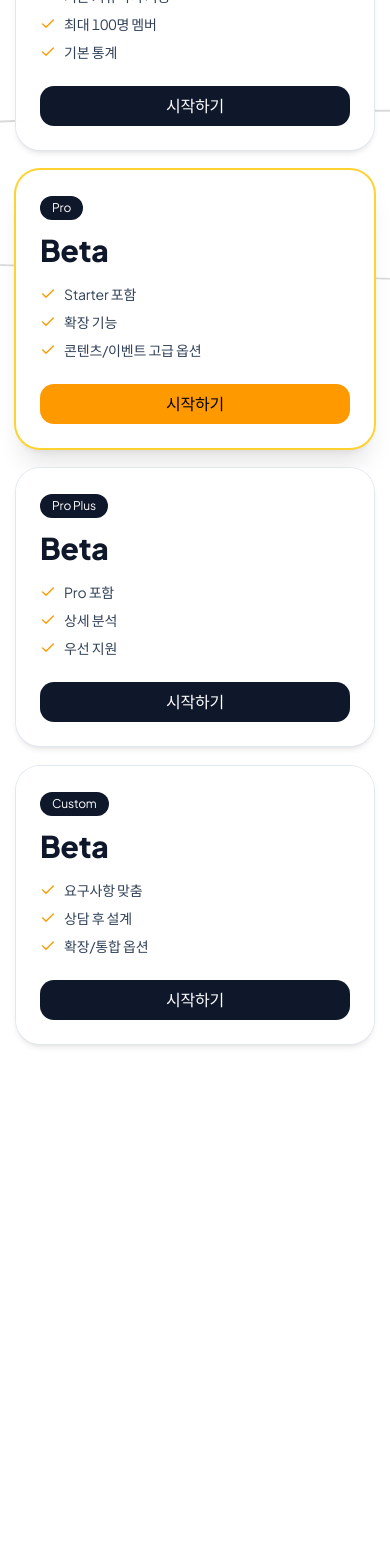
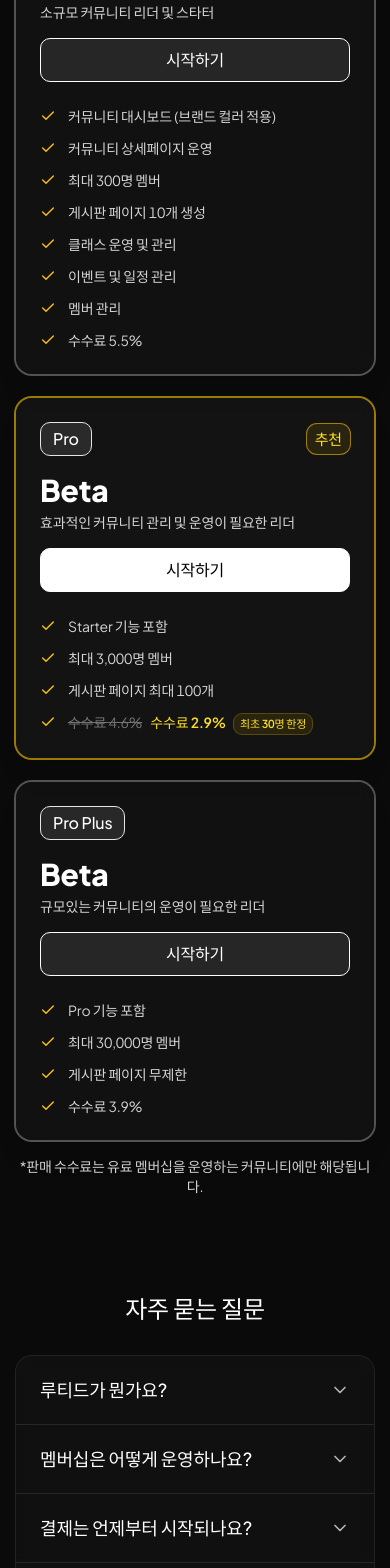
Before and after one commit to rooted-social/rooted, a Next.js app: page /pricing in a window 390 px wide. Shown: the part 432-2000 px from the top of the page. Before the commit the page ends 1540 px from the top, so only its background shows below. Built offline with nearby package versions, Linux system fonts and the light colour scheme; no server answers.

Commit message:
feat(pricing): redesign dark pricing page, add FAQ accordion, header behavior tweaks; update fees with discount display and tagline; move CTA under tagline; desktop/mobile header fixes; FAQ accordion interactions

```diff
--- a/src/app/pricing/page.tsx
+++ b/src/app/pricing/page.tsx
@@ -1,48 +1,98 @@
-import AnimatedBackground from "@/components/AnimatedBackground"
+"use client"
+import FAQAccordion from "@/components/pricing/FAQAccordion"
+import { Dialog, DialogContent, DialogHeader, DialogTitle } from "@/components/ui/dialog"
+import { useState } from "react"
 
 export default function PricingPage() {
-  const tiers: { name: string; price: string; featured?: boolean; bullets: string[] }[] = [
-    { name: 'Starter', price: 'Beta', bullets: ['기본 커뮤니티 기능', '최대 100명 멤버', '기본 통계'] },
-    { name: 'Pro', price: 'Beta', featured: true, bullets: ['Starter 포함', '확장 기능', '콘텐츠/이벤트 고급 옵션'] },
-    { name: 'Pro Plus', price: 'Beta', bullets: ['Pro 포함', '상세 분석', '우선 지원'] },
-    { name: 'Custom', price: 'Beta', bullets: ['요구사항 맞춤', '상담 후 설계', '확장/통합 옵션'] },
+  const [open, setOpen] = useState(false)
+  const tiers: { name: string; price: string; featured?: boolean; bullets: string[]; feeOriginal: string; feeDiscount: string; tagline: string }[] = [
+    { name: 'Starter', price: 'Beta', bullets: ['커뮤니티 대시보드 (브랜드 컬러 적용)', '커뮤니티 상세페이지 운영', '최대 300명 멤버', '게시판 페이지 10개 생성', '클래스 운영 및 관리', '이벤트 및 일정 관리', '멤버 관리'], feeOriginal: '', feeDiscount: '5.5%', tagline: '소규모 커뮤니티 리더 및 스타터' },
+    { name: 'Pro', price: 'Beta', featured: true, bullets: ['Starter 기능 포함', '최대 3,000명 멤버', '게시판 페이지 최대 100개'], feeOriginal: '4.6%', feeDiscount: '2.9%', tagline: '효과적인 커뮤니티 관리 및 운영이 필요한 리더' },
+    { name: 'Pro Plus', price: 'Beta', bullets: ['Pro 기능 포함', '최대 30,000명 멤버', '게시판 페이지 무제한'], feeOriginal: '', feeDiscount: '3.9%', tagline: '규모있는 커뮤니티의 운영이 필요한 리더' },
   ]
   return (
-    <div className="min-h-screen relative bg-white">
-      <AnimatedBackground zIndexClass="-z-0" />
+    <div className="min-h-screen bg-neutral-950">
+      <div className="mx-auto max-w-6xl px-4 py-20">
+        <h1 className="text-4xl font-extrabold tracking-tight text-center text-white">가격 안내</h1>
+        <p className="mt-3 text-yellow-400 text-center">현재는 베타 서비스를 진행 중입니다.</p>
 
-      <div className="relative z-10 mx-auto max-w-6xl px-4 py-16">
-        <h1 className="text-4xl font-extrabold tracking-tight text-slate-900 text-center fade-in-down" style={{ animationDelay: '40ms' }}>서비스 요금</h1>
-        <p className="mt-3 text-slate-600 text-center fade-in-down" style={{ animationDelay: '110ms' }}>현재는 베타 서비스를 진행 중입니다.</p>
-
-        {/* 월/연간 토글 (UI만) */}
+        {/* 월/연간 토글 (데모 UI) */}
         <div className="mt-8 flex justify-center">
-          <div className="inline-flex items-center rounded-full bg-white shadow-sm ring-1 ring-slate-200 overflow-hidden">
-            <button className="px-6 py-2 text-sm font-medium bg-amber-100 text-slate-900">월간</button>
-            <button className="px-6 py-2 text-sm text-slate-600 hover:text-slate-900">연간(20% 할인)</button>
+          <div className="inline-flex items-center rounded-lg bg-neutral-900/70 ring-1 ring-white/10 overflow-hidden">
+            <button className="px-6 py-2 text-sm font-medium bg-white text-black">월간</button>
+            <button className="px-6 py-2 text-sm text-white/70 hover:text-white">연간(20% 할인)</button>
           </div>
         </div>
 
         {/* 카드들 */}
-        <div className="mt-8 grid grid-cols-1 md:grid-cols-2 lg:grid-cols-4 gap-5">
-          {tiers.map((t, i) => (
-            <div key={t.name} className={`rounded-3xl p-6 backdrop-blur-sm ${t.featured ? 'bg-white shadow-xl ring-2 ring-amber-300' : 'bg-white/90 shadow-md ring-1 ring-slate-200'} transition-all hover:-translate-y-0.5 fade-in-down`} style={{ animationDelay: `${i * 90 + 60}ms` }}>
-              <div className="text-xs inline-flex px-3 py-1 rounded-full bg-slate-900 text-white mb-3">{t.name}</div>
-              <div className="text-3xl font-extrabold text-slate-900">{t.price}</div>
-              <ul className="mt-4 space-y-2 text-sm text-slate-700">
+        <div className="mt-12 grid grid-cols-1 gap-6 md:grid-cols-2 lg:grid-cols-3">
+          {tiers.map((t) => (
+            <div
+              key={t.name}
+              className={`${t.featured ? 'bg-neutral-900/70 ring-2 ring-yellow-400/60' : 'bg-neutral-900/60 ring-2 ring-white/30'} rounded-2xl p-6 shadow-xl backdrop-blur transition-transform hover:-translate-y-1`}
+            >
+              <div className="flex items-center justify-between">
+                <span className="inline-flex items-center border-1 rounded-lg bg-white/10 px-3 py-1 text-md font-medium text-white">{t.name}</span>
+                {t.featured && (
+                  <span className="rounded-lg bg-yellow-400/10 px-2 py-1 text-[15px] font-semibold text-yellow-300 ring-1 ring-yellow-400/60">추천</span>
+                )}
+              </div>
+
+              <div className="mt-4 text-3xl font-extrabold text-white">{t.price}</div>
+              <p className="mt-1 text-sm text-neutral-300">{t.tagline}</p>
+
+              <div className="mt-4">
+                <button onClick={() => setOpen(true)} className={`${t.featured ? 'bg-white border-1 border-white text-black hover:bg-neutral-200' : 'bg-neutral-800 border-1 border-white text-white hover:bg-neutral-700'} w-full h-11 rounded-lg transition-colors cursor-pointer active:scale-[0.99]`}>시작하기</button>
+              </div>
+
+              <ul className="mt-6 space-y-3 text-sm text-neutral-300">
                 {t.bullets.map((b) => (
-                  <li key={b} className="flex items-center gap-2">
-                    <svg xmlns="http://www.w3.org/2000/svg" className="w-4 h-4 text-amber-500" viewBox="0 0 24 24" fill="none" stroke="currentColor" strokeWidth="2" strokeLinecap="round" strokeLinejoin="round"><polyline points="20 6 9 17 4 12" /></svg>
-                    {b}
+                  <li key={b} className="flex items-start gap-3">
+                    <svg xmlns="http://www.w3.org/2000/svg" viewBox="0 0 24 24" fill="none" stroke="currentColor" strokeWidth="2" strokeLinecap="round" strokeLinejoin="round" className="mt-0.5 h-4 w-4 text-yellow-400"><polyline points="20 6 9 17 4 12" /></svg>
+                    <span>{b}</span>
                   </li>
                 ))}
+                {t.feeOriginal && t.feeOriginal !== t.feeDiscount ? (
+                  <li className="flex items-start gap-3">
+                    <svg xmlns="http://www.w3.org/2000/svg" viewBox="0 0 24 24" fill="none" stroke="currentColor" strokeWidth="2" strokeLinecap="round" strokeLinejoin="round" className="mt-0.5 h-4 w-4 text-yellow-400"><polyline points="20 6 9 17 4 12" /></svg>
+                    <div className="flex items-baseline gap-2 flex-wrap">
+                      <span className="text-neutral-500 line-through">수수료 {t.feeOriginal}</span>
+                      <span className="text-yellow-300 font-semibold">수수료 {t.feeDiscount}</span>
+                      <span className="rounded-md bg-yellow-400/10 px-1.5 py-0.5 text-[11px] font-semibold text-yellow-300 ring-1 ring-yellow-400/30">최초 30명 한정</span>
+                    </div>
+                  </li>
+                ) : (
+                  <li className="flex items-start gap-3">
+                    <svg xmlns="http://www.w3.org/2000/svg" viewBox="0 0 24 24" fill="none" stroke="currentColor" strokeWidth="2" strokeLinecap="round" strokeLinejoin="round" className="mt-0.5 h-4 w-4 text-yellow-400"><polyline points="20 6 9 17 4 12" /></svg>
+                    <span>수수료 {t.feeDiscount}</span>
+                  </li>
+                )}
               </ul>
-              <div className="mt-6">
-                <button className={`w-full h-10 rounded-xl ${t.featured ? 'bg-amber-500 text-black hover:bg-amber-600' : 'bg-slate-900 text-white hover:bg-slate-800'} transition-colors`}>시작하기</button>
-              </div>
+
+
             </div>
           ))}
         </div>
+        <p className="mt-4 text-sm text-neutral-300 text-center">*판매 수수료는 유료 멤버십을 운영하는 커뮤니티에만 해당됩니다.</p>
+
+        <FAQAccordion
+          className="mt-24"
+          items={[
+            { question: '루티드가 뭔가요?', answer: '루티드는 커뮤니티 플랫폼으로써, 커뮤니티(루트)를 운영하고 관리하는 데 필요한 멤버십, 콘텐츠, 일정 관리, 멤버 관리 기능을 제공합니다.' },
+            { question: '멤버십은 어떻게 운영하나요?', answer: '커뮤니티 생성 후, 멤버십 생성 후 멤버에게 커뮤니티 접근 권한을 승인할 수 있습니다. 또한, 멤버십 가격은 자유롭게 설정할 수 있습니다.' },
+            { question: '결제는 언제부터 시작되나요?', answer: '현재는 베타 기간으로 과금되지 않습니다. 정식 출시 시점과 가격 정책은 사전 고지 후 적용됩니다.' },
+            { question: '수수료는 어떻게 정산되나요?', answer: '각 커뮤니티 리더가 구독 중인 플랜에 명시된 서비스 수수료가 차감되며, 커뮤니티 리더에게 정해진 요율에 따라 정해진 일자에 정산이 진행됩니다. (부가가치세 10%및 결제대행 PG사 수수료 3.4% 별도)' },
+            { question: '플랜은 자유롭게 변경할 수 있나요?', answer: '플랜 변경은 즉시 적용되며, 상향/하향 모두 가능하도록 설계됩니다. 팀 규모와 사용량에 맞춰 쉽게 조정하세요.' },
+          ]}
+        />
+        <Dialog open={open} onOpenChange={setOpen}>
+          <DialogContent className="bg-neutral-950 text-white border-2 border-white/10">
+            <DialogHeader>
+              <DialogTitle className="text-lg text-center">알림</DialogTitle>
+            </DialogHeader>
+            <p className="text-md text-neutral-300 text-center">현재는 베타 서비스 진행 중입니다.</p>
+          </DialogContent>
+        </Dialog>
       </div>
     </div>
   )
--- a/src/components/SidebarPadding.tsx
+++ b/src/components/SidebarPadding.tsx
@@ -20,7 +20,8 @@ export function SidebarPadding({ children }: SidebarPaddingProps) {
      pathname?.includes('/calendar') || pathname?.includes('/members') || pathname?.includes('/settings') || pathname?.includes('/stats'))
 
   // 헤더가 보이면 상단 패딩 적용, 아니면 0
-  const paddingClass = (isAuthRoute || hideGlobalHeader || isHome) ? 'pt-0' : 'pt-16'
+  // 모바일에서는 헤더 높이가 48px(12) 이므로, 중간에 흰 여백이 보이지 않게 동일 패딩 사용
+  const paddingClass = (isAuthRoute || hideGlobalHeader || isHome) ? 'pt-0' : 'pt-12 md:pt-20'
 
   return <div className={paddingClass}>{children}</div>
 }
--- /dev/null
+++ b/src/components/pricing/FAQAccordion.tsx
@@ -0,0 +1,56 @@
+'use client'
+
+import React from "react"
+
+type FAQItem = { question: string; answer: string }
+
+interface FAQAccordionProps {
+  items: FAQItem[]
+  className?: string
+}
+
+export default function FAQAccordion({ items, className }: FAQAccordionProps) {
+  const [openIndex, setOpenIndex] = React.useState<number | null>(null)
+
+  return (
+    <section className={className}>
+      <div className="mx-auto max-w-3xl">
+        <h2 className="text-center text-2xl font-bold text-white">자주 묻는 질문</h2>
+        <div className="mt-8 divide-y divide-white/10 rounded-2xl ring-1 ring-white/10 bg-neutral-900/50 backdrop-blur">
+          {items.map((item, idx) => {
+            const isOpen = openIndex === idx
+            return (
+              <div key={item.question}>
+                 <button
+                  className="flex w-full items-center justify-between px-6 py-5 text-left text-white hover:bg-white/5 cursor-pointer transition-colors"
+                  onClick={() => setOpenIndex(isOpen ? null : idx)}
+                  aria-expanded={isOpen}
+                >
+                  <span className="text-lg font-medium">{item.question}</span>
+                  <svg
+                    xmlns="http://www.w3.org/2000/svg"
+                    viewBox="0 0 24 24"
+                    fill="none"
+                    stroke="currentColor"
+                    strokeWidth="2"
+                    strokeLinecap="round"
+                    strokeLinejoin="round"
+                    className={`h-5 w-5 text-white/70 transition-transform ${isOpen ? 'rotate-180' : ''}`}
+                    aria-hidden="true"
+                  >
+                    <polyline points="6 9 12 15 18 9" />
+                  </svg>
+                </button>
+                 {isOpen && (
+                  <div className="px-6 pt-3 pb-3 text-sm text-neutral-300">
+                    {item.answer}
+                  </div>
+                )}
+              </div>
+            )
+          })}
+        </div>
+      </div>
+    </section>
+  )
+}
```
Also changed, not shown: src/components/Header.tsx (+12 -4 lines).
